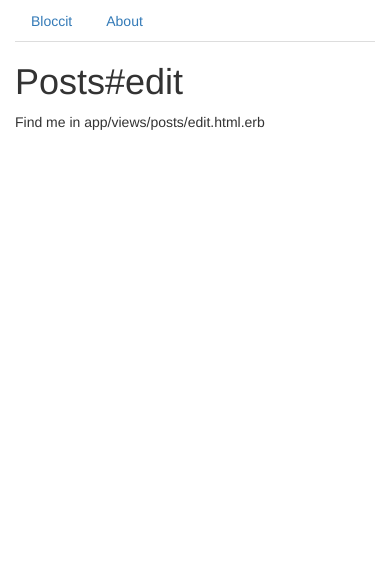
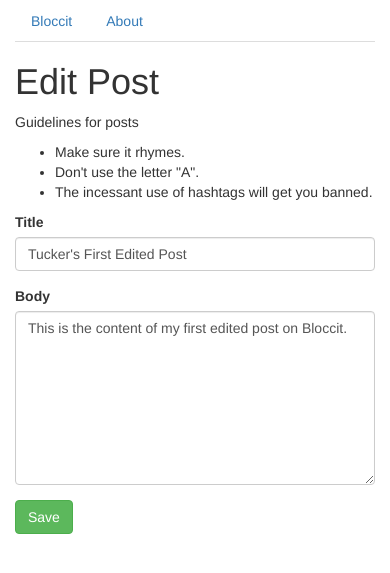
Before and after one commit to Quellick/bloccit, a Rails app: page /posts/1/edit in a window 390 px wide. Shown: the top 573 px of the page. Run offline with Rails 7, Linux system fonts and the light colour scheme; data comes from the database, SQL or seed files in the repository; both versions use the stored data as it was after the commit; style sheets or scripts are compiled from the project's sources; some libraries are stand-ins or nearby versions.

Commit message:
checkpoint 19 work complete

```diff
--- a/app/controllers/posts_controller.rb
+++ b/app/controllers/posts_controller.rb
@@ -35,5 +35,34 @@
   end
 
   def edit
+    @post = Post.find(params[:id])
+  end
+
+  def update
+     @post = Post.find(params[:id])
+     @post.title = params[:post][:title]
+     @post.body = params[:post][:body]
+
+     if @post.save
+       flash[:notice] = "Post was updated."
+       redirect_to @post
+     else
+       flash.now[:alert] = "There was an error saving the post. Please try again."
+       render :edit
+     end
+  end
+
+  def destroy
+     @post = Post.find(params[:id])
+
+ # #8 we call destroy on @post. If that call is successful, we set a flash message and redirect the user to the posts index view.
+ # #  If destroy fails then we redirect the user to the show view using render :show.
+     if @post.destroy
+       flash[:notice] = "\"#{@post.title}\" was deleted successfully."
+       redirect_to posts_path
+     else
+       flash.now[:alert] = "There was an error deleting the post."
+       render :show
+     end
   end
 end
--- a/app/models/post.rb
+++ b/app/models/post.rb
@@ -1,3 +1,3 @@
 class Post < ApplicationRecord
-    has_many :comments
+    has_many :comments, dependent: :destroy
 end
--- a/app/views/posts/edit.html.erb
+++ b/app/views/posts/edit.html.erb
@@ -1,2 +1,27 @@
-<h1>Posts#edit</h1>
-<p>Find me in app/views/posts/edit.html.erb</p>
+<h1>Edit Post</h1>
+
+ <div class="row">
+   <div class="col-md-4">
+     <p>Guidelines for posts</p>
+     <ul>
+       <li>Make sure it rhymes.</li>
+       <li>Don't use the letter "A".</li>
+       <li>The incessant use of hashtags will get you banned.</li>
+     </ul>
+   </div>
+   <div class="col-md-8">
+     <%= form_for @post do |f| %>
+       <div class="form-group">
+         <%= f.label :title %>
+         <%= f.text_field :title, class: 'form-control', placeholder: "Enter post title" %>
+       </div>
+       <div class="form-group">
+         <%= f.label :body %>
+         <%= f.text_area :body, rows: 8, class: 'form-control', placeholder: "Enter post body" %>
+       </div>
+       <div class="form-group">
+         <%= f.submit "Save", class: 'btn btn-success' %>
+       </div>
+     <% end %>
+   </div>
+ </div>
```
Also changed, not shown: app/views/posts/show.html.erb (+10 -4 lines), spec/controllers/posts_controller_spec.rb (+63 -13 lines), db/development.sqlite3, 5 other files.
